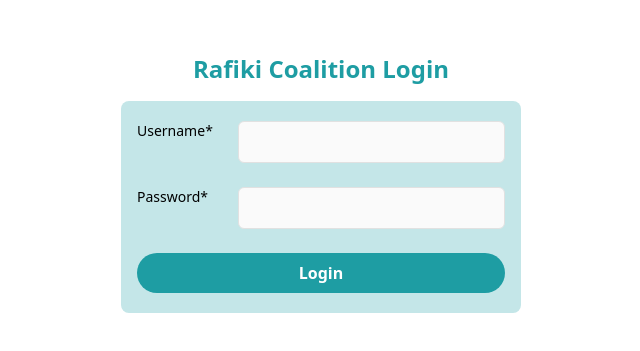
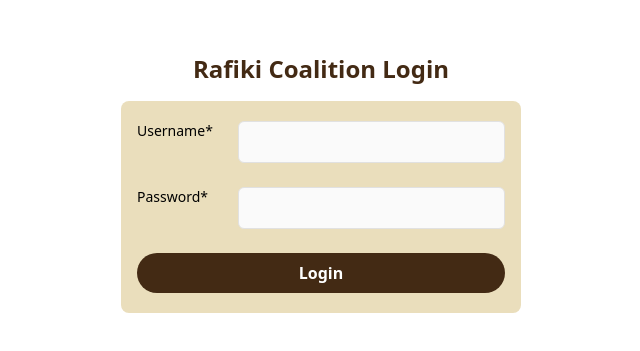
Before and after one commit to S-DragonGit/Wordpress_backend_frontend, a React (Vite) app: page /login in a window 1280 px wide. Shown: the part 217-568 px from the top of the page, without its empty margins (319-959 px from the left). Built offline with nearby package versions, Linux system fonts and the light colour scheme.

Commit message:
change color theme

```diff
--- a/src/components/SwitcherOne.tsx
+++ b/src/components/SwitcherOne.tsx
@@ -1,7 +1,7 @@
 import React from "react";
 
 interface SwitcherProps {
-    list: { svg: string; title: string }[];
+    list: { svg: string; white: string; title: string }[];
     activeSwitch: string;
     setActiveSwitch: (arg: string) => void;
 }
@@ -16,7 +16,7 @@ const SwitcherOne: React.FC<SwitcherProps> = ({ list, activeSwitch, setActiveSwi
                     className={`flex items-center gap-2 px-4 py-2 rounded-lg ${activeSwitch === item.title ? "bg-primary text-white " : "bg-white text-primary hover:bg-primary-light3"
                         } `}
                 >
-                    <img src={item.svg} alt={item.title} className="w-5 h-5" />
+                    <img src={activeSwitch === item.title ? item.white : item.svg} alt={item.title} className="w-5 h-5" />
                 </button>
             ))}
         </div>
--- a/src/constants/icons.ts
+++ b/src/constants/icons.ts
@@ -1,6 +1,8 @@
 
 import Table from '../assets/icons/table.svg';
+import TableWhite from '../assets/icons/table-white.svg';
 import Calendar from '../assets/icons/calendar.svg';
+import CalendarWhite from '../assets/icons/calender-white.svg';
 import PlayOnce from '../assets/icons/play-once.svg';
 import CalendarTwo from '../assets/icons/calendarTwo.svg';
 import GeoIcon from '../assets/icons/geo-icon.svg';
@@ -10,7 +12,9 @@ const icons = {
     Calendar,
     PlayOnce,
     CalendarTwo,
-    GeoIcon
+    GeoIcon,
+    CalendarWhite,
+    TableWhite
 }
 
 export default icons;
--- a/src/pages/EventManagement/EventManagement.tsx
+++ b/src/pages/EventManagement/EventManagement.tsx
@@ -12,8 +12,8 @@ import { Link } from "react-router-dom";
 const EventManagement = () => {
     const switchList = ["Published", "Drafts"];
     const switchListSvg = [
-        { svg: icons.Table, title: "Table" },
-        { svg: icons.Calendar, title: "Calendar" }
+        { svg: icons.Table, white: icons.TableWhite, title: "Table" },
+        { svg: icons.Calendar, white: icons.CalendarWhite, title: "Calendar" }
     ];
 
     const [switchOne, setSwitchOne] = useState("Table");
--- a/tailwind.config.js
+++ b/tailwind.config.js
@@ -8,10 +8,10 @@ export default {
   ],
   theme: {
     colors: {
-      primary: '#1E9DA3',
-      "primary-light": '#E8F6F7',
-      "primary-light2": '#1E9DA32E',
-      "primary-light3": '#C4E6E8',
+      primary: '#432A14',
+      "primary-light": '#FBF2EA',
+      "primary-light2": '#EADEBC',
+      "primary-light3": '#EADEBC',
       "gray-border": '#E1E1E1',
       "gray-light": '#FAFAFA',
       current: 'currentColor',
```
Also changed, not shown: src/assets/icons/calender-white.svg (added), src/assets/icons/table-white.svg (added).
